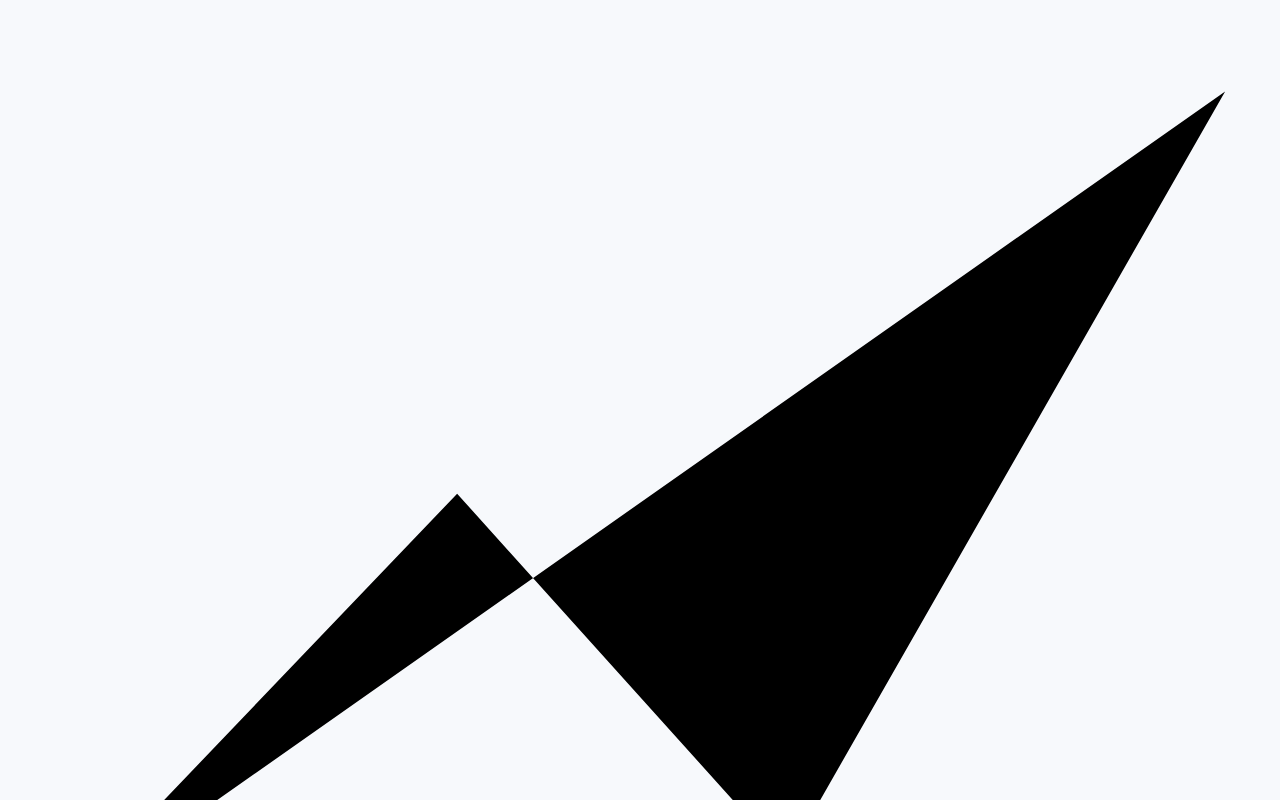
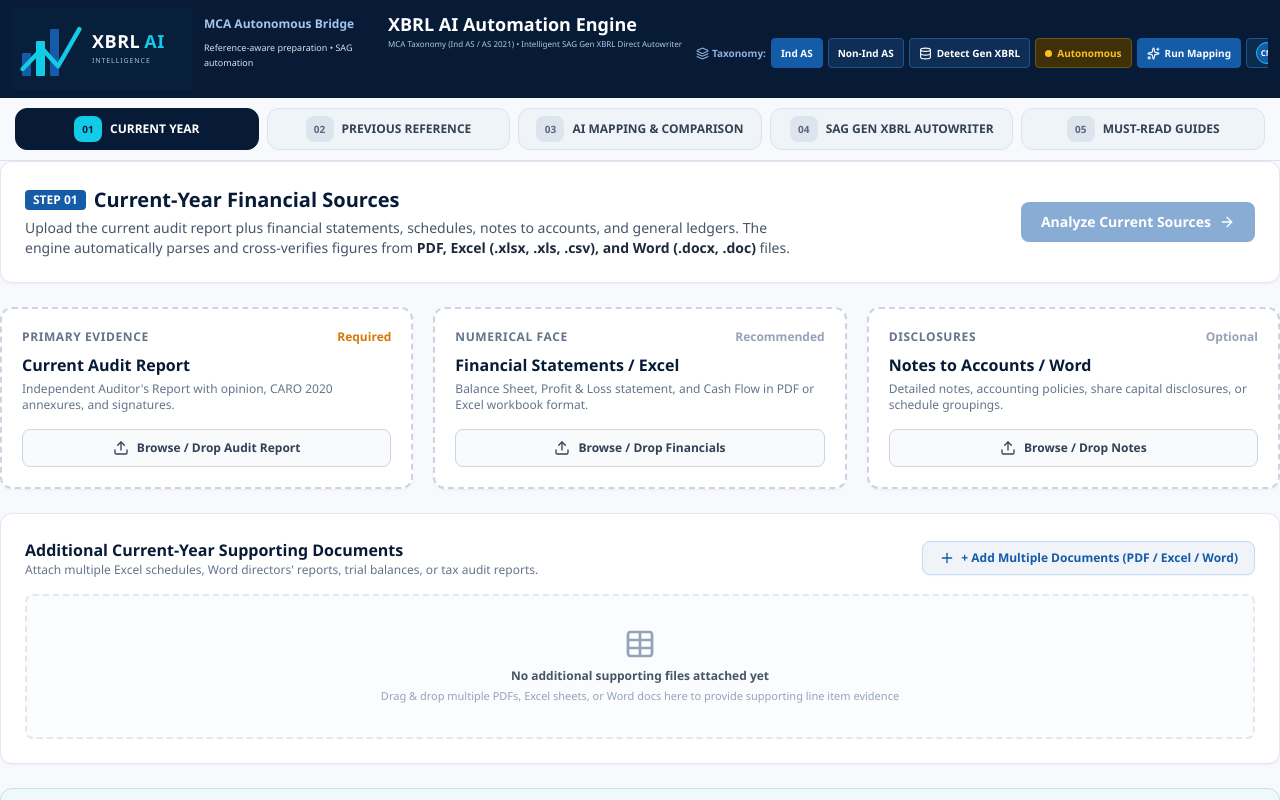
Before and after one commit to infotaskosphere/XBRLAIAgent, a React (Vite) app: page / in a window 1280 px wide. Shown: the top 800 px of the page. Built offline with nearby package versions, Linux system fonts and the light colour scheme.

Commit message:
Finish Windows-style header styling

```diff
--- a/src/index.css
+++ b/src/index.css
@@ -8,19 +8,32 @@
 body{min-height:100vh;background:#f7f9fc}
 button,input,select,textarea{font:inherit}
 .xbrl-windows-shell{min-height:100vh;display:flex;flex-direction:column;background:#f7f9fc}
-.xbrl-windows-tabs{display:grid;grid-template-columns:repeat(5,minmax(0,1fr));gap:8px;padding:10px 15px;background:#f7f9fc;border-bottom:1px solid #dbe3ec;position:sticky;top:0;z-index:30}
+
+.xbrl-windows-header{min-height:98px;display:grid;grid-template-columns:180px 190px 310px minmax(0,1fr);align-items:stretch;padding:8px 12px;background:#071b36;color:#fff;gap:0;overflow:hidden}
+.xbrl-brand-panel,.xbrl-bridge-panel,.xbrl-title-panel{background:#071b36;min-width:0}
+.xbrl-brand-panel{display:flex;align-items:center;gap:10px;padding:5px 8px;background:#081f3c}
+.xbrl-logo-mark{position:relative;width:62px;height:62px;flex:0 0 62px}
+.xbrl-logo-mark .bar{position:absolute;bottom:4px;width:9px;background:#145ca8;border-radius:1px}
+.xbrl-logo-mark .b1{left:2px;height:23px}.xbrl-logo-mark .b2{left:16px;height:35px;background:#12cbe6}.xbrl-logo-mark .b3{left:30px;height:47px}
+.xbrl-logo-mark svg{position:absolute;inset:0;width:62px;height:62px}.xbrl-logo-mark path{fill:none;stroke:#12cbe6;stroke-width:5;stroke-linecap:round;stroke-linejoin:round}
+.xbrl-logo-text{font-size:18px;line-height:20px;letter-spacing:.03em;white-space:nowrap}.xbrl-logo-text strong{color:#12cbe6;margin-left:4px}.xbrl-logo-subtitle{font-size:7px;letter-spacing:.13em;color:#a1bedc;margin-top:5px}
+.xbrl-bridge-panel{padding:7px 12px}.xbrl-bridge-panel div{font-size:12px;font-weight:700;color:#a5c5eb;margin-bottom:7px}.xbrl-bridge-panel small{display:block;font-size:9px;line-height:15px;color:#d6e1ef;max-width:175px}
+.xbrl-title-panel{padding:5px 6px}.xbrl-title-panel strong{display:block;font-size:18px;line-height:23px;white-space:nowrap}.xbrl-title-panel small{display:block;font-size:8px;line-height:15px;color:#b1cae5;max-width:298px}
+.xbrl-header-controls{min-width:0;display:flex;align-items:center;gap:5px;padding:8px 0 0 4px;overflow-x:auto;white-space:nowrap;scrollbar-width:thin}
+.xbrl-control-label{font-size:10px;font-weight:700;color:#8db1db;display:inline-flex;align-items:center;gap:3px;flex:0 0 auto}
+.xbrl-header-btn,.xbrl-user-btn,.xbrl-settings-btn,.xbrl-run-btn,.xbrl-ai-status{height:30px;border-radius:4px;border:1px solid #23538c;background:#0f2e56;color:#fff;font-size:10px;font-weight:700;display:inline-flex;align-items:center;justify-content:center;gap:5px;cursor:pointer;flex:0 0 auto;padding:0 9px}
+.xbrl-header-btn.selected{background:#145ca8;border-color:#145ca8}.xbrl-header-btn.muted{background:#0f2e56}
+.xbrl-ai-status{min-width:88px;background:#403008;border-color:#6b5512;color:#fbbf24}.xbrl-ai-status.connected{background:#074134;border-color:#16805e;color:#4ade80}.xbrl-ai-status span{width:7px;height:7px;border-radius:50%;background:currentColor}
+.xbrl-run-btn{background:#145ca8;border-color:#145ca8;min-width:100px}.xbrl-run-btn:disabled{opacity:.55;cursor:not-allowed}
+.xbrl-user-wrap{display:flex;align-items:center;gap:4px;margin-left:auto}.xbrl-user-btn{background:#0d2a4f;border-color:#23538c;max-width:160px}.xbrl-user-avatar{width:22px;height:22px;border-radius:50%;background:#145ca8;display:inline-flex;align-items:center;justify-content:center;font-size:8px;border:1px solid #12cbe6}.xbrl-user-name{max-width:95px;overflow:hidden;text-overflow:ellipsis}.xbrl-settings-btn{width:34px;padding:0;background:#0f2e56;border-color:#23538c}
+
+.xbrl-windows-tabs{display:grid;grid-template-columns:repeat(5,minmax(0,1fr));gap:8px;padding:10px 15px;background:#f7f9fc;border-bottom:1px solid #dbe3ec}
 .xbrl-windows-tab{min-width:0;height:42px;border:1px solid #dbe3ec;border-radius:12px;background:#eff4f9;color:#334155;display:flex;align-items:center;justify-content:center;gap:8px;padding:0 10px;font-size:12px;font-weight:700;cursor:pointer;transition:.15s ease}
-.xbrl-windows-tab:hover{border-color:#9fb6cf;background:#e7eef6}
-.xbrl-windows-tab.active{background:#071b36;border-color:#071b36;color:#fff}
-.xbrl-tab-badge{width:28px;height:26px;border-radius:8px;display:inline-flex;align-items:center;justify-content:center;flex:0 0 auto;background:#dce4ee;color:#5b6778;font-size:10px;font-weight:800}
-.xbrl-windows-tab.active .xbrl-tab-badge{background:#12cbe6;color:#071b36}
+.xbrl-windows-tab:hover{border-color:#9fb6cf;background:#e7eef6}.xbrl-windows-tab.active{background:#071b36;border-color:#071b36;color:#fff}
+.xbrl-tab-badge{width:28px;height:26px;border-radius:8px;display:inline-flex;align-items:center;justify-content:center;flex:0 0 auto;background:#dce4ee;color:#5b6778;font-size:10px;font-weight:800}.xbrl-windows-tab.active .xbrl-tab-badge{background:#12cbe6;color:#071b36}
 .xbrl-windows-content{flex:1;min-width:0;padding:0;overflow:auto}
-.xbrl-status-bar{min-height:32px;display:flex;align-items:center;gap:12px;padding:0 12px;background:#fff;border-top:1px solid #dbe3ec;color:#5c6878;font-size:12px;flex:0 0 auto}
-.xbrl-status-progress{width:180px;height:16px;border:1px solid #dbe3ec;background:#f1f5f9;overflow:hidden}
-.xbrl-status-progress-fill{width:0;height:100%;background:#145ca8}
-.xbrl-status-progress-fill.running{width:65%;animation:xbrlProgress 1.2s ease-in-out infinite alternate}
-.xbrl-status-sag{margin-left:auto}
+.xbrl-status-bar{min-height:32px;display:flex;align-items:center;gap:12px;padding:0 12px;background:#fff;border-top:1px solid #dbe3ec;color:#5c6878;font-size:12px;flex:0 0 auto}.xbrl-status-progress{width:180px;height:16px;border:1px solid #dbe3ec;background:#f1f5f9;overflow:hidden}.xbrl-status-progress-fill{width:0;height:100%;background:#145ca8}.xbrl-status-progress-fill.running{width:65%;animation:xbrlProgress 1.2s ease-in-out infinite alternate}.xbrl-status-sag{margin-left:auto}
 @keyframes xbrlProgress{from{transform:translateX(-80%)}to{transform:translateX(120%)}}
-.xbrl-toast{position:fixed;right:24px;bottom:48px;z-index:100;display:flex;align-items:center;gap:8px;padding:11px 15px;border-radius:8px;border:1px solid;color:#fff;font-size:12px;font-weight:700;box-shadow:0 12px 30px rgba(7,27,54,.22)}
-.xbrl-toast-success{background:#074134;border-color:#059669}.xbrl-toast-error{background:#7f1d1d;border-color:#dc2626}.xbrl-toast-info{background:#071b36;border-color:#145ca8}
-@media(max-width:900px){.xbrl-windows-tabs{grid-template-columns:repeat(5,minmax(145px,1fr));overflow-x:auto;justify-content:start}.xbrl-windows-tab{min-width:145px}.xbrl-status-sag{display:none}}
+.xbrl-toast{position:fixed;right:24px;bottom:48px;z-index:100;display:flex;align-items:center;gap:8px;padding:11px 15px;border-radius:8px;border:1px solid;color:#fff;font-size:12px;font-weight:700;box-shadow:0 12px 30px rgba(7,27,54,.22)}.xbrl-toast-success{background:#074134;border-color:#059669}.xbrl-toast-error{background:#7f1d1d;border-color:#dc2626}.xbrl-toast-info{background:#071b36;border-color:#145ca8}
+@media(max-width:1100px){.xbrl-windows-header{grid-template-columns:160px 170px 250px minmax(0,1fr)}.xbrl-title-panel strong{font-size:15px}.xbrl-title-panel small{font-size:7px}}
+@media(max-width:900px){.xbrl-windows-header{display:flex;min-height:82px;padding:6px;overflow-x:auto}.xbrl-bridge-panel,.xbrl-title-panel{display:none}.xbrl-header-controls{margin-left:auto}.xbrl-windows-tabs{grid-template-columns:repeat(5,minmax(145px,1fr));overflow-x:auto}.xbrl-windows-tab{min-width:145px}.xbrl-status-sag{display:none}}
```
